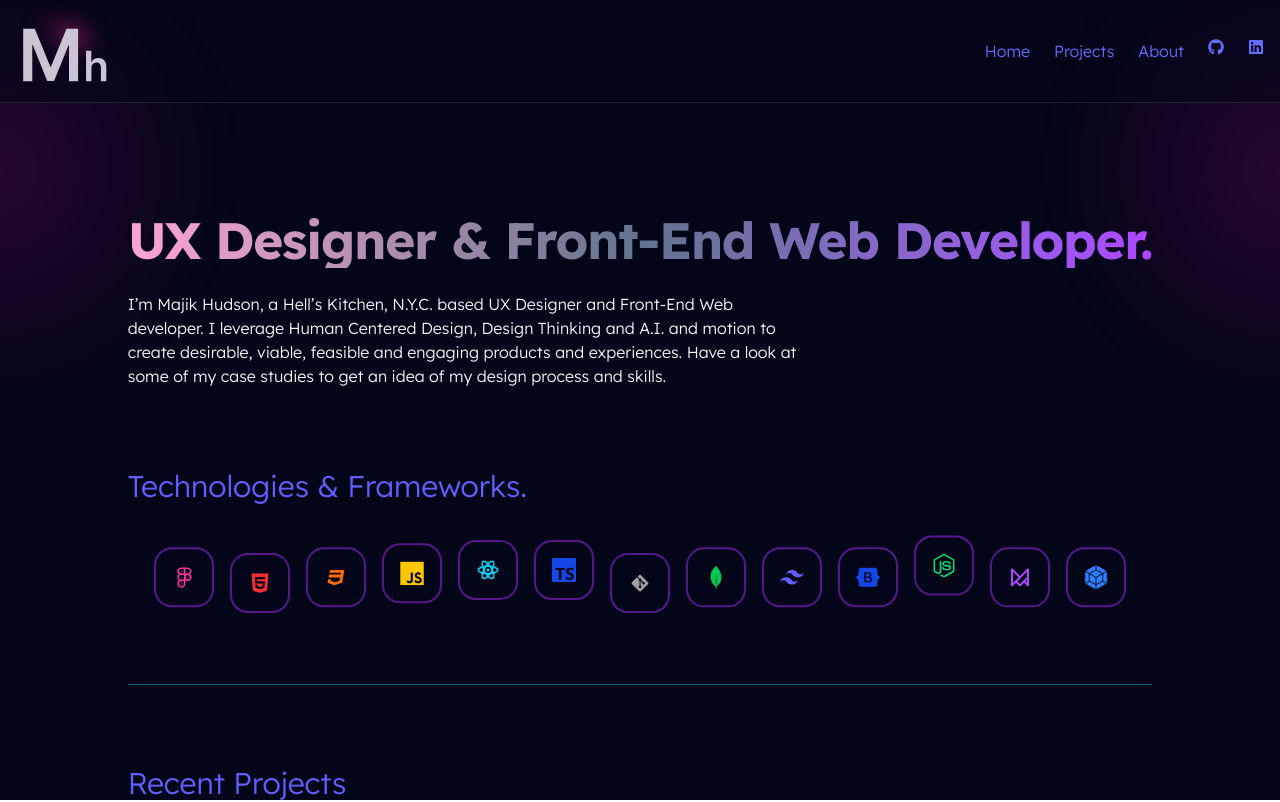
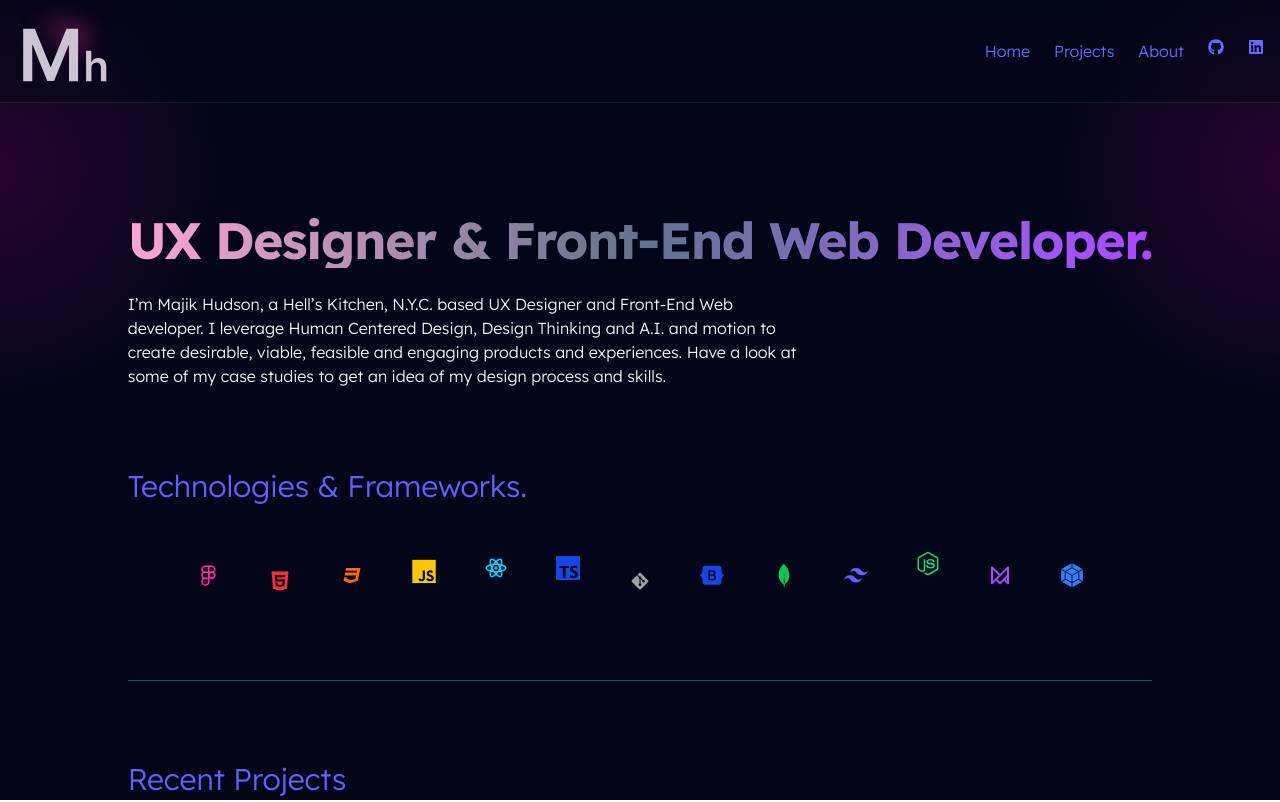
Before and after one commit to mjk-hudson/my_portfolio, a React (Vite) app: page / in a window 1280 px wide. Shown: the top 802 px of the page. Built offline with nearby package versions, Linux system fonts and the light colour scheme; a web font is replaced by a local one.

Commit message:
Fixed the floating tool tip hover issues

```diff
--- a/src/components/DataIndex.js
+++ b/src/components/DataIndex.js
@@ -7,7 +7,6 @@ export const HERO_CONTENT = `I am a passionate full stack developer with a knack
 
 export const ABOUT_TEXT = `I am a dedicated and versatile full stack developer with a passion for creating efficient and user-friendly web applications. With 5 years of professional experience, I have worked with a variety of technologies, including React, Next.js, Node.js, MySQL, PostgreSQL, and MongoDB. My journey in web development began with a deep curiosity for how things work, and it has evolved into a career where I continuously strive to learn and adapt to new challenges. I thrive in collaborative environments and enjoy solving complex problems to deliver high-quality solutions. Outside of coding, I enjoy staying active, exploring new technologies, and contributing to open-source projects.`;
 
-// resumeData.js
 
 //Use Title, technologies, description and Image keys for the projects portion.
 
--- a/src/routes/Technologies.jsx
+++ b/src/routes/Technologies.jsx
@@ -1,4 +1,4 @@
-import React from "react";
+import React, {useState} from "react";
 import{RiReactjsLine} from 'react-icons/ri';
 import{SiMongodb} from 'react-icons/si';
 import{FaNodeJs} from 'react-icons/fa';
@@ -12,7 +12,7 @@ import {PiFigmaLogoDuotone} from 'react-icons/pi';
 import { SiWebpack } from "react-icons/si";
 import { SiBootstrap } from "react-icons/si";
 import { SiTypescript } from "react-icons/si";
-import {motion} from 'motion/react';
+import {motion, AnimatePresence} from 'motion/react';
 
 const iconVariants = (duration) => ({
     initial: {y: -10},
@@ -25,162 +25,70 @@ const iconVariants = (duration) => ({
         }
     },
 });
+
+const Techs = [
+    {name: 'Figma', duration:2.5, color: "text-pink-500" , icon: <PiFigmaLogoDuotone className="text-2xl text-pink-500" />},
+    {name: 'HTML5', duration:3, color: "text-red-500", icon: <DiHtml5 className="text-2xl text-red-500" />},
+    {name: 'CSS3', duration:3.5, color: "text-orange-500", icon: <DiCss3Full className="text-2xl text-orange-500" />},
+    {name: 'JavaScript', duration:4, color: "text-yellow-400", icon: <DiJsBadge className="text-2xl text-yellow-400" />},
+    {name: 'React.js', duration:4.5, color: "text-cyan-400", icon: <RiReactjsLine className="text-2xl text-cyan-400" />},
+    {name: 'TypeScript', duration:4.5, color: "text-blue-700", icon: <SiTypescript className="text-2xl text-blue-700" />},
+    {name: 'Git', duration:3, color: "text-neutral-400", icon: <DiGit className="text-2xl text-neutral-400" />},
+    {name: 'Bootstrap CSS', duration:2.5, color: "text-blue-700", icon: <SiBootstrap className="text-2xl text-blue-700" />},
+    {name: 'MongoDB', duration:3.5, color: "text-green-500", icon: <SiMongodb  className="text-2xl text-green-500" />},
+    {name: 'Tailwind CSS', duration:2.5, color: "text-indigo-500", icon: <SiTailwindcss className="text-2xl text-indigo-500" />},
+    {name: 'Node.js', duration:2, color: "text-green-400", icon: <FaNodeJs className="text-2xl text-green-400" />},
+    {name: 'Motion.dev', duration:3.5, color: "text-purple-500", icon: <TbBrandFramerMotion className="text-2xl text-purple-500" />},
+    {name: 'Webpack', duration:2.5, color: "text-blue-500", icon: <SiWebpack className="text-2xl text-blue-500" />},
+];
+
 export default function Technologies() {
+  const [hoveredTech, setHoveredTech] = useState(null);
+
   return (
     <div className="border-b border-cyan-800 items-center justify-center pb-20">
 
       <h2 className="text-3xl text-start text-font-semibold text-indigo-500 pb-10">Technologies & Frameworks.</h2>
 
-        {/* Technology icons */}
+        {/* Technology container */}
       <motion.div
       whileInView={{opacity: 1, y: 0}}
       initial={{opacity: 0, y: -50}}
       transition={{duration: 1, ease: 'easeInOut'}}
       className="flex flex-wrap items-center justify-center gap-4">
-        <motion.div
-            variants={iconVariants(2.5)}
-            initial= "initial"
-            animate= "animate"
-            whileHover={{scale: 1.2}}
-            className="group relative rounded-2xl border-2 border-purple-900 p-4">
-            <PiFigmaLogoDuotone className="text-2xl text-pink-500" />
-            {/* icon Tooltip */}
-            <span className="pointer-events-none absolute -top-10 left-1/2 -translate-x-1/2 whitespace-nowrap rounded bg-slate-800 px-2 py-1 text-[10px] text-pink-500 opacity-0 transition-opacity duration-300 group-hover:opacity-100">
-                Figma
-            </span>
-        </motion.div>
-        <motion.div
-            variants={iconVariants(3)}
-            initial='initial'
-            whileHover={{scale: 1.2}}
-            animate= 'animate'
-            className="group relative rounded-2xl border-2 border-purple-900 p-4">
-            <DiHtml5 className="text-2xl text-red-500" />
-            {/* icon Tooltip */}
-            <span className="pointer-events-none absolute -top-10 left-1/2 -translate-x-1/2 whitespace-nowrap rounded bg-slate-800 px-2 py-1 text-[10px] text-red-500 opacity-0 transition-opacity duration-300 group-hover:opacity-100">
-                HTML5
-            </span>
 
-        </motion.div>
-        <motion.div
-          whileHover={{scale: 1.2}}
-          variants={iconVariants(3.5)}
-          initial='initial'
-          animate='animate'
-          className="group relative rounded-2xl border-2 border-purple-900 p-4">
-            <DiCss3Full className="text-2xl text-orange-500" />
-            {/* icon Tooltip */}
-            <span className="pointer-events-none absolute -top-10 left-1/2 -translate-x-1/2 whitespace-nowrap rounded bg-slate-800 px-2 py-1 text-[10px] text-orange-500 opacity-0 transition-opacity duration-300 group-hover:opacity-100">
-              CSS3
-            </span>
-        </motion.div>
-        <motion.div
-          whileHover={{scale: 1.2}}
-          variants={iconVariants(4)}
-          initial='initial'
-          animate='animate'
-          className="group relative rounded-2xl border-2 border-purple-900 p-4">
-            <DiJsBadge className="text-2xl text-yellow-400" />
-            {/* icon Tooltip */}
-            <span className="pointer-events-none absolute -top-10 left-1/2 -translate-x-1/2 whitespace-nowrap rounded bg-slate-800 px-2 py-1 text-[10px] text-yellow-400 opacity-0 transition-opacity duration-300 group-hover:opacity-100">
-                JavaScript
-            </span>
-        </motion.div>
-        <motion.div
-        whileHover={{scale: 1.2}}
-        variants={iconVariants(4.5)}
-        initial='initial'
-        animate='animate'
-        className="group relative rounded-2xl border-2 border-purple-900 p-4">
-          <RiReactjsLine className="text-2xl text-cyan-400" />
-          {/* icon Tooltip */}
-          <span className="pointer-events-none absolute -top-10 left-1/2 -translate-x-1/2 whitespace-nowrap rounded bg-slate-800 px-2 py-1 text-[10px] text-cyan-400 opacity-0 transition-opacity duration-300 group-hover:opacity-100">
-            React.js
-          </span>
-        </motion.div>
-        <motion.div
-        whileHover={{scale: 1.2}}
-        variants={iconVariants(4.5)}
-        initial='initial'
-        animate='animate'
-        className="group relative rounded-2xl border-2 border-purple-900 p-4">
-          <SiTypescript className="text-2xl text-blue-700" />
-          {/* icon Tooltip */}
-          <span className="pointer-events-none absolute -top-10 left-1/2 -translate-x-1/2 whitespace-nowrap rounded bg-slate-800 px-2 py-1 text-[10px] text-blue-700 opacity-0 transition-opacity duration-300 group-hover:opacity-100">
-            TypeScript
-          </span>
-        </motion.div>
-        <motion.div
-          whileHover={{scale: 1.2}}
-          variants={iconVariants(3)}
-          initial='initial'
-          animate='animate'
-          className="group relative rounded-2xl border-2 border-purple-900 p-4">
-            <DiGit className="text-2xl text-neutral-400" />
-            <span className="pointer-events-none absolute -top-10 left-1/2 -translate-x-1/2 whitespace-nowrap rounded bg-slate-800 px-2 py-1 text-[10px] text-neutral-400 opacity-0 transition-opacity duration-300 group-hover:opacity-100">
-              Git
-            </span>
-        </motion.div>
-        <motion.div
-          whileHover={{scale: 1.2}}
-          variants={iconVariants(3.5)}
-          initial='initial'
-          animate='animate'
-          className="group relative rounded-2xl border-2 border-purple-900 p-4">
-              <SiMongodb  className="text-2xl text-green-500" />
-              {/* icon Tooltip */}
-              <span className="pointer-events-none absolute -top-10 left-1/2 -translate-x-1/2 whitespace-nowrap rounded bg-slate-800 px-2 py-1 text-[10px] text-green-500 opacity-0 transition-opacity duration-300 group-hover:opacity-100">Mongo DB</span>
-        </motion.div>
-        <motion.div
-        whileHover={{scale: 1.2}}
-        variants={iconVariants(2.5)}
-        initial='initial'
-        animate='animate'
-        className="group relative rounded-2xl border-2 border-purple-900 p-4">
-            <SiTailwindcss className="text-2xl text-indigo-500" />
-            {/* icon Tooltip */}
-            <span className="pointer-events-none absolute -top-10 left-1/2 -translate-x-1/2 whitespace-nowrap rounded bg-slate-800 px-2 py-1 text-[10px] text-indigo-500 opacity-0 transition-opacity duration-300 group-hover:opacity-100">Tailwind CSS</span>
-        </motion.div>
-        <motion.div
-        whileHover={{scale: 1.2}}
-        variants={iconVariants(2.5)}
-        initial='initial'
-        animate='animate'
-        className="group relative rounded-2xl border-2 border-purple-900 p-4">
-            <SiBootstrap className="text-2xl text-blue-700" />
-            {/* icon Tooltip */}
-            <span className="pointer-events-none absolute -top-10 left-1/2 -translate-x-1/2 whitespace-nowrap rounded bg-slate-800 px-2 py-1 text-[10px] text-blue-700 opacity-0 transition-opacity duration-300 group-hover:opacity-100">Bootstrap CSS</span>
-        </motion.div>
-        <motion.div
-        whileHover={{scale: 1.2}}
-        variants={iconVariants(2)}
-        initial='initial'
-        animate='animate'
-        className="group relative rounded-2xl border-2 border-purple-900 p-4">
-            <FaNodeJs className="text-2xl text-green-400" />
-            {/* icon Tooltip */}
-            <span className="pointer-events-none absolute -top-10 left-1/2 -translate-x-1/2 whitespace-nowrap rounded bg-slate-800 px-2 py-1 text-[10px] text-green-400 opacity-0 transition-opacity duration-300 group-hover:opacity-100">Node.js</span>
-        </motion.div>
-        <motion.div
-        whileHover={{scale: 1.2}}
-        variants={iconVariants(3.5)}
-        initial='initial'
-        animate='animate'
-        className="group relative rounded-2xl border-2 border-purple-900 p-4">
-            <TbBrandFramerMotion className="text-2xl text-purple-500" />
-            {/* icon Tooltip */}
-            <span className="pointer-events-none absolute -top-10 left-1/2 -translate-x-1/2 whitespace-nowrap rounded bg-slate-800 px-2 py-1 text-[10px] text-purple-500 opacity-0 transition-opacity duration-300 group-hover:opacity-100">Framer- Motion.dev</span>
-        </motion.div>
-        <motion.div
-        whileHover={{scale: 1.2}}
-        variants={iconVariants(2.5)}
-        initial='initial'
-        animate='animate'
-        className="group relative rounded-2xl border-2 border-purple-900 p-4">
-            <SiWebpack className="text-2xl text-blue-500" />
-            {/* icon Tooltip */}
-            <span className="pointer-events-none absolute -top-10 left-1/2 -translate-x-1/2 whitespace-nowrap rounded bg-slate-800 px-2 py-1 text-[10px] text-blue-500 opacity-0 transition-opacity duration-300 group-hover:opacity-100">Webpack</span>
-        </motion.div>
+        {Techs.map ((tech, index) => (
+        <div
+          key={index}
+          onMouseEnter={() => setHoveredTech(index)}
+          onMouseLeave={() => setHoveredTech(null)}
+          className='relative p-4 flex items-center justify-center'>
+
+            {/* icons */}
+          <motion.div
+              variants={iconVariants(tech.duration)}
+              initial= "initial"
+              animate= "animate"
+              whileHover={{scale: 1.5}}
+              className='flex items-center justify-center'>
+              {tech.icon}
+          </motion.div>
+
+              {/*Tooltips */}
+              <AnimatePresence>
+                {hoveredTech === index && (
+                  <motion.span
+                  initial={{opacity: 0, y: 10, x: '-50%'}}
+                  animate={{opacity: 1, y: 0, x: '-50%'}}
+                  exit={{opacity: 0, y: 10, x: '-50%'}}
+                  className={`pointer-events-none absolute bg-neutral-950/95 -top-10 left-1/2 whitespace-nowrap px-3 py-1.5 text-xs shadow-lg ${tech.color}`}>
+                   {tech.name}
+                  </motion.span>
+                )}
+              </AnimatePresence>
+
+        </div>
+        ))}
       </motion.div>
     </div>
   );
```
